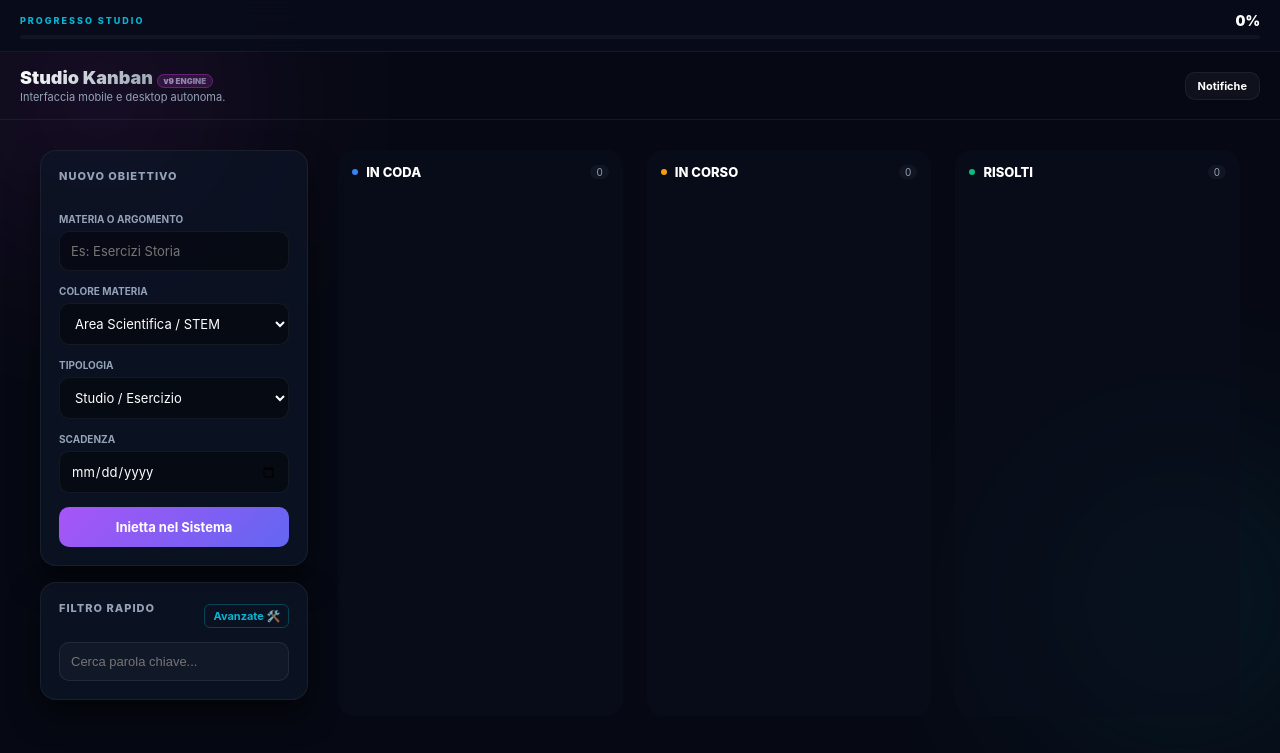
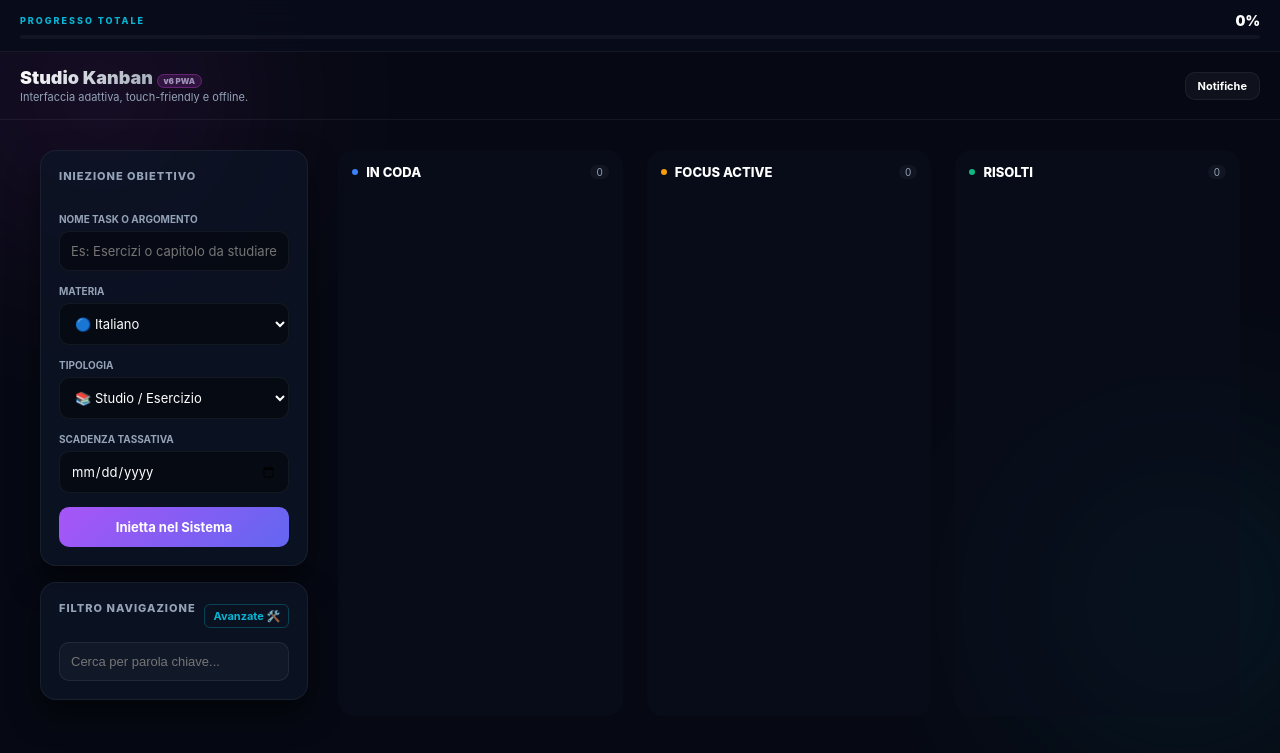
Before and after one commit to dimauroluca-glitch/Studio-Kanban-OS, a plain HTML site: page index.html in a window 1280 px wide. Shown: the top 753 px of the page. Drawn offline with Linux system fonts and the light colour scheme.

Commit message:
Update index.html

```diff
--- a/index.html
+++ b/index.html
@@ -3,19 +3,21 @@
 <head>
     <meta charset="UTF-8">
     <meta name="viewport" content="width=device-width, initial-scale=1.0, maximum-scale=1.0, user-scalable=no">
-    <title>Studio Kanban OS</title>
-    <link rel="stylesheet" href="style.css?v=9.0">
+    <title>Studio Kanban OS - Mobile & Desktop</title>
+    <!-- Parametro v=6.0 per prevenire blocchi della vecchia cache del browser -->
+    <link rel="stylesheet" href="style.css?v=6.0">
 </head>
 <body>
 
+    <!-- Sfondi sfumati ad anello gestiti nativamente da codice CSS -->
     <div class="neon-orb orb-purple"></div>
     <div class="neon-orb orb-cyan"></div>
 
     <div class="app-viewport">
-        <!-- Hub Avanzamento Globale -->
+        <!-- Hub Principale per l'Avanzamento e la barra di Progresso -->
         <div class="dashboard-progress-hub">
             <div class="hub-meta">
-                <span class="hub-subtitle">PROGRESSO STUDIO</span>
+                <span class="hub-subtitle">PROGRESSO TOTALE</span>
                 <span id="global-progress-percent" class="hub-percentage">0%</span>
             </div>
             <div class="hub-track">
@@ -23,69 +25,78 @@
             </div>
         </div>
 
+        <!-- Barra di Navigazione Superiore -->
         <header class="main-navbar">
             <div class="brand">
-                <h1>Studio Kanban <span class="badge-neon">v9 ENGINE</span></h1>
-                <p>Interfaccia mobile e desktop autonoma.</p>
+                <h1>Studio Kanban <span class="badge-neon">v6 PWA</span></h1>
+                <p>Interfaccia adattiva, touch-friendly e offline.</p>
             </div>
             <div class="navbar-actions">
                 <button id="enable-notifications" class="btn-action-glass">Notifiche</button>
             </div>
         </header>
 
+        <!-- Area Operativa Principale (Grid) -->
         <main class="workspace-grid">
-            <!-- Pannello di Controllo -->
+            <!-- Pannello di Controllo Sinistro / Modale a comparsa su Mobile -->
             <aside class="sidebar-controls mobile-panel" id="panel-form">
+                <!-- Form Creazione ed Aggiornamento Obiettivi -->
                 <div class="control-box form-card">
                     <div class="panel-header-mobile">
-                        <h2 id="form-title">Nuovo Obiettivo</h2>
+                        <h2 id="form-title">Iniezione Obiettivo</h2>
                         <button class="btn-close-panel" onclick="switchMobileView('todo')">✕</button>
                     </div>
-                    <!-- Nota: rimosso l'attributo action e aggiunto onsubmit per bloccare i refresh -->
                     <form id="task-form" onsubmit="event.preventDefault(); return false;">
                         <input type="hidden" id="task-id">
+
                         <div class="input-wrapper">
-                            <label for="task-title">Materia o Argomento</label>
-                            <input type="text" id="task-title" required placeholder="Es: Esercizi Storia">
+                            <label for="task-title">Nome Task o Argomento</label>
+                            <input type="text" id="task-title" required placeholder="Es: Esercizi o capitolo da studiare">
                         </div>
+
                         <div class="input-wrapper">
-                            <label for="task-subject">Colore Materia</label>
-                            <select id="task-subject">
-                                <option value="#a855f7">Area Scientifica / STEM</option>
-                                <option value="#f43f5e">Area Umanistica / Lingue</option>
-                                <option value="#06b6d4">Digital / Informatica</option>
-                                <option value="#10b981">Economia & Diritto</option>
-                                <option value="#f59e0b">Arte / Disegno</option>
-                            </select>
-                        </div>
+    <label for="task-subject">Materia</label>
+    <select id="task-subject">
+        <option value="#2563eb">🔵 Italiano</option>
+        <option value="#eab308">🟡 Storia</option>
+        <option value="#dc2626">🔴 Matematica</option>
+        <option value="#a855f7">🟣 Informatica</option>
+        <option value="#f1f5f9">⚪ Inglese</option>
+        <option value="#334155">⚫ Altro</option>
+    </select>
+</div>
+
                         <div class="input-wrapper">
                             <label for="task-type">Tipologia</label>
                             <select id="task-type">
-                                <option value="compito">Studio / Esercizio</option>
-                                <option value="verifica">Verifica / Esame</option>
+                                <option value="compito">📚 Studio / Esercizio</option>
+                                <option value="verifica">🚨 Verifica / Esame</option>
                             </select>
                         </div>
+
                         <div class="input-wrapper">
-                            <label for="task-date">Scadenza</label>
+                            <label for="task-date">Scadenza Tassativa</label>
                             <input type="date" id="task-date" required>
                         </div>
-                        <!-- Tasto con id dedicato per intercettare il click senza ricaricare -->
-                        <button type="button" id="btn-submit-task" class="btn-neon-trigger">Inietta nel Sistema</button>
-                        <button type="button" id="cancel-edit-btn" class="btn-neon-abort hidden">Annulla</button>
+
+                        <button type="submit" id="btn-submit-task" class="btn-neon-trigger">Inietta nel Sistema</button>
+                        <button type="button" id="cancel-edit-btn" class="btn-neon-abort hidden">Scollega Modifica</button>
                     </form>
                 </div>
 
-                <!-- Centro Filtri -->
+                <!-- Centro Filtri Avanzato -->
                 <div class="control-box filter-card">
                     <div class="filter-header-action">
-                        <h2>Filtro Rapido</h2>
+                        <h2>Filtro Navigazione</h2>
                         <button id="toggle-filter-panel" class="btn-subtle-toggle">Avanzate 🛠️</button>
                     </div>
-                    <input type="text" id="search-input" class="search-neon" placeholder="Cerca parola chiave...">
 
+                    <input type="text" id="search-input" class="search-neon" placeholder="Cerca per parola chiave...">
+
+                    <!-- Sotto-pannello ad attivazione ed animazione dinamica -->
                     <div id="advanced-filter-panel" class="advanced-panel hidden-panel">
                         <div class="filter-group-row">
-                            <label>Tipo:</label>
+                            <label>Per Tipo:</label>
                             <div class="filter-options">
                                 <button class="filter-chip active" data-filter-type="all">Tutti</button>
                                 <button class="filter-chip" data-filter-type="compito">Studio</button>
@@ -93,7 +104,7 @@
                             </div>
                         </div>
                         <div class="filter-group-row">
-                            <label>Priorità:</label>
+                            <label>Per Priorità:</label>
                             <div class="filter-options">
                                 <button class="filter-chip active" data-filter-prio="all">Tutte</button>
                                 <button class="filter-chip chip-high" data-filter-prio="Urgente">Urgente</button>
@@ -104,27 +115,39 @@
                 </div>
             </aside>
 
-            <!-- Tavola delle Colonne -->
+            <!-- Lavagna Kanban / Mazzo Colonne Adattive -->
             <section class="kanban-deck">
+                <!-- COLONNA: TODO -->
                 <div class="deck-column mobile-column" id="col-todo">
                     <div class="column-top">
-                        <div class="title-flow"><span class="neon-glow-dot dot-todo"></span><h2>In Coda</h2></div>
+                        <div class="title-flow">
+                            <span class="neon-glow-dot dot-todo"></span>
+                            <h2>In Coda</h2>
+                        </div>
                         <span class="badge-counter" id="count-todo">0</span>
                     </div>
                     <div class="task-dropzone" id="list-todo"></div>
                 </div>
 
+                <!-- COLONNA: IN PROGRESS -->
                 <div class="deck-column mobile-column" id="col-progress">
                     <div class="column-top">
-                        <div class="title-flow"><span class="neon-glow-dot dot-progress"></span><h2>In Corso</h2></div>
+                        <div class="title-flow">
+                            <span class="neon-glow-dot dot-progress"></span>
+                            <h2>Focus Active</h2>
+                        </div>
                         <span class="badge-counter" id="count-progress">0</span>
                     </div>
                     <div class="task-dropzone" id="list-progress"></div>
                 </div>
 
+                <!-- COLONNA: DONE -->
                 <div class="deck-column mobile-column" id="col-done">
                     <div class="column-top">
-                        <div class="title-flow"><span class="neon-glow-dot dot-done"></span><h2>Risolti</h2></div>
+                        <div class="title-flow">
+                            <span class="neon-glow-dot dot-done"></span>
+                            <h2>Risolti</h2>
+                        </div>
                         <span class="badge-counter" id="count-done">0</span>
                     </div>
                     <div class="task-dropzone" id="list-done"></div>
@@ -132,23 +155,28 @@
             </section>
         </main>
 
-        <!-- Barra Inferiore Mobile -->
+        <!-- BARRA DI NAVIGAZIONE INFERIORE (Attiva ed esclusiva per dispositivi Mobile) -->
         <nav class="mobile-nav-bar">
             <button class="nav-item active" id="nav-todo" onclick="switchMobileView('todo')">
-                <span class="nav-icon">📋</span><span class="nav-label">In Coda</span>
+                <span class="nav-icon">📋</span>
+                <span class="nav-label">In Coda</span>
             </button>
             <button class="nav-item" id="nav-progress" onclick="switchMobileView('progress')">
-                <span class="nav-icon">⚡</span><span class="nav-label">Focus</span>
+                <span class="nav-icon">⚡</span>
+                <span class="nav-label">Focus</span>
             </button>
             <button class="nav-item" id="nav-done" onclick="switchMobileView('done')">
-                <span class="nav-icon">✅</span><span class="nav-label">Risolti</span>
+                <span class="nav-icon">✅</span>
+                <span class="nav-label">Risolti</span>
             </button>
             <button class="nav-item nav-item-add" id="nav-form" onclick="switchMobileView('form')">
-                <span class="nav-icon">+</span><span class="nav-label">Nuovo</span>
+                <span class="nav-icon">+</span>
+                <span class="nav-label">Nuovo</span>
             </button>
         </nav>
     </div>
 
-    <script src="script.js?v=9.0"></script>
+    <!-- Collegamento JS con parametro versione per forzare l'aggiornamento -->
+    <script src="script.js?v=6.0"></script>
 </body>
 </html>
```
